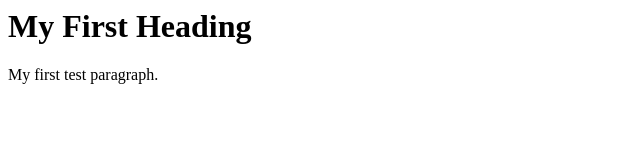
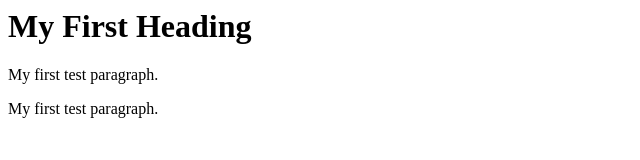
Before and after one commit to vinodnaidu02/TestDevops, a plain HTML site: page index.html in a window 1280 px wide. Shown: the whole page, without its empty margins (0-640 px from the left). Drawn offline with Linux system fonts and the light colour scheme.

Commit message:
chnaginhg file

```diff
--- a/index.html
+++ b/index.html
@@ -6,6 +6,7 @@
 
 <h1>My First Heading</h1>
 <p>My first test paragraph.</p>
+<p>My first test paragraph.</p>
 
 </body>
 </html>
```
